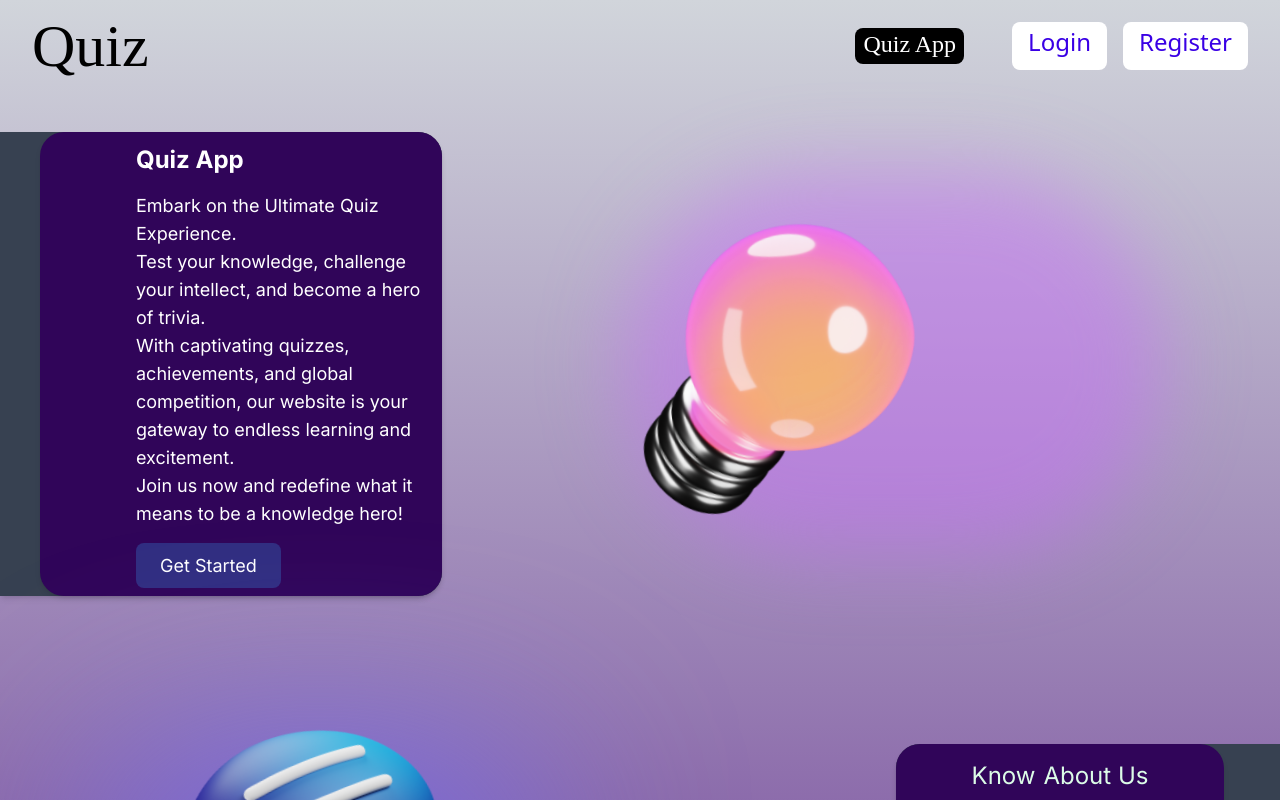
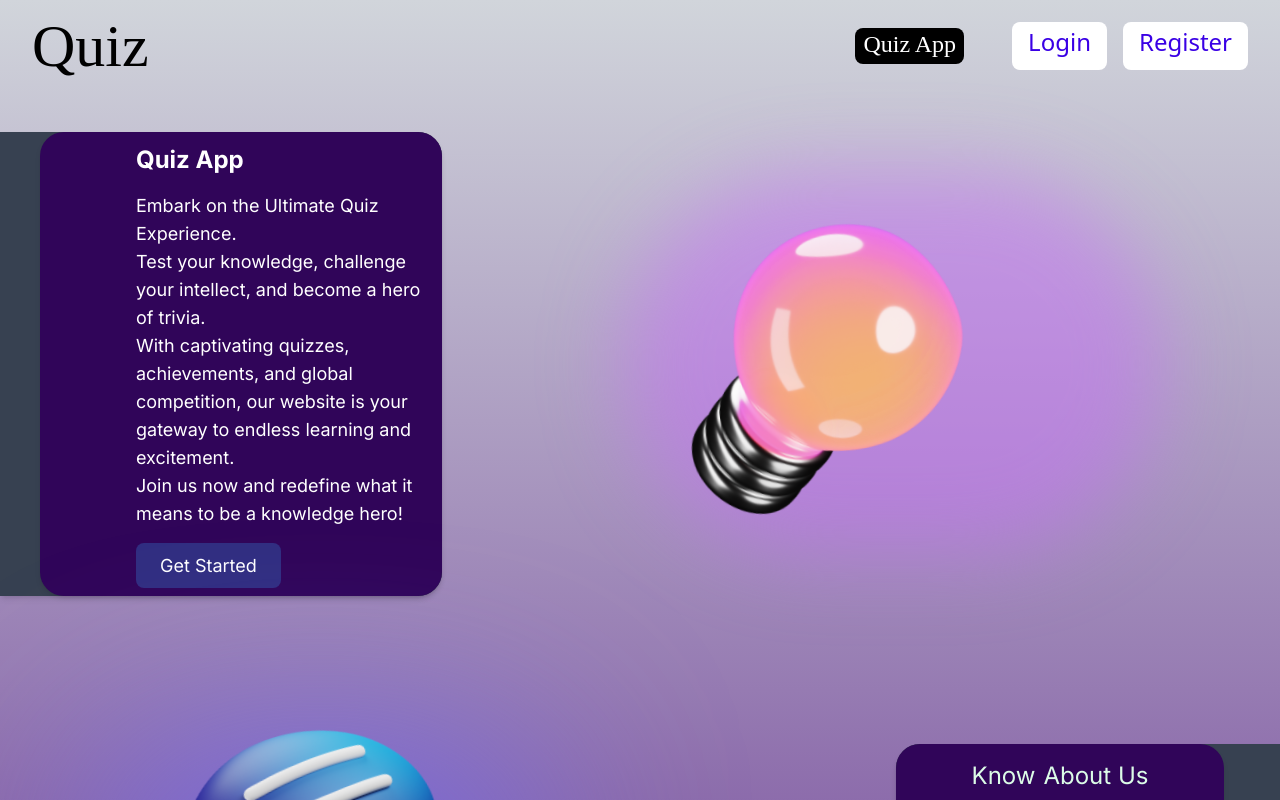
Before and after one commit to cdyniranjan7321/Quiz_App_Project_in_React_Js, a Next.js app: page / in a window 1280 px wide. Shown: the top 800 px of the page. Built offline with nearby package versions, Linux system fonts and the light colour scheme.

Commit message:
landing page modified

```diff
--- a/src/components/LandingPage.tsx
+++ b/src/components/LandingPage.tsx
@@ -86,7 +86,7 @@ const LandingPage = () => {
                   alt='Light Bulb'
                   width={400}
                   height={400}
-                  className='mx-0 w-full max-h-96 left-4'
+                  className='mx-0 w-full max-h-96 ml-12'
                 />
               </div>
             </div>
```
Also changed, not shown: src/app/test.txt.
